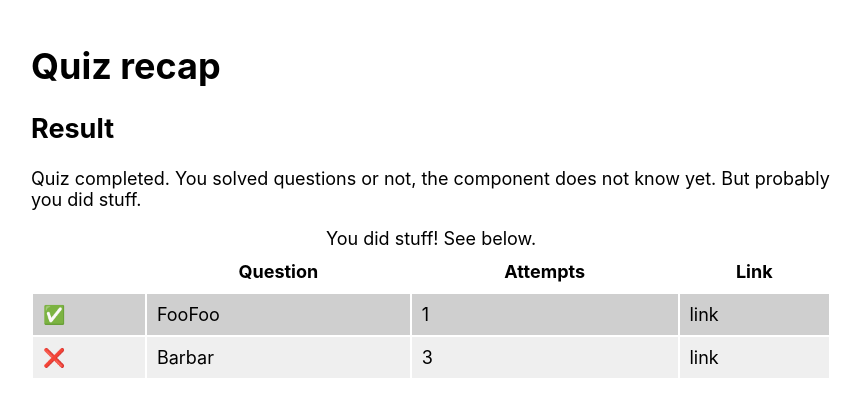
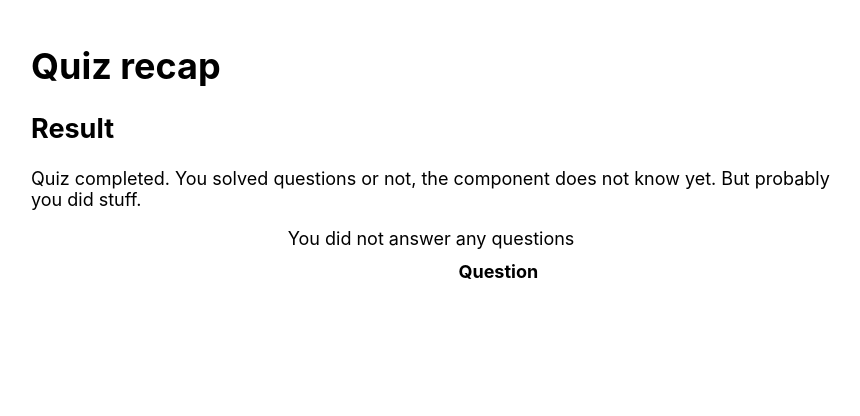
Before and after one commit to openHPI/quiz-recap, a React (Create React App) app: page / in a window 1280 px wide. Both pictures are taken after a click on the button "End Quiz". Shown: the top 416 px of the page, without its empty margins (209-1069 px from the left). Built offline with nearby package versions, Linux system fonts and the light colour scheme.

Commit message:
Show real results

```diff
--- a/src/App.tsx
+++ b/src/App.tsx
@@ -20,22 +20,6 @@ function App(data: Data) {
   useEffect(() => {
     setQuestion(data.questions[questionIndex]);
     setAnswers(getAnswers(data.questions[questionIndex], data.answers));
-    setResults([
-      {
-        id: '1',
-        correct: true,
-        text: 'FooFoo',
-        attempts: 1,
-        link: 'link',
-      },
-      {
-        id: '2',
-        correct: false,
-        text: 'Barbar',
-        attempts: 3,
-        link: 'link',
-      },
-    ]);
   }, [data, questionIndex]);
 
   const nextQuestion = () => {
@@ -51,6 +35,18 @@ function App(data: Data) {
     setQuizEnded(true);
   };
 
+  const addToResult = (question: Question, correctlyAnswered: boolean) => {
+    setResults([
+      ...results,
+      {
+        question: question,
+        correctlyAnswered: correctlyAnswered,
+        attempts: 0,
+        link: 'link',
+      },
+    ]);
+  };
+
   return (
     <div className="App">
       <h1>Quiz recap</h1>
@@ -60,6 +56,7 @@ function App(data: Data) {
             question={question}
             answers={answers}
             nextQuestion={nextQuestion}
+            handleResult={addToResult}
           ></Form>
           <button type="button" onClick={handleEndQuiz}>
             End Quiz
--- a/src/components/Form.tsx
+++ b/src/components/Form.tsx
@@ -9,10 +9,12 @@ const Form = ({
   question,
   answers,
   nextQuestion,
+  handleResult,
 }: {
   question: Question;
   answers: Answer[];
   nextQuestion: Function;
+  handleResult: Function;
 }) => {
   const [isCorrect, setIsCorrect] = useState(false);
   const [submitted, setSubmitted] = useState(false);
@@ -50,9 +52,11 @@ const Form = ({
 
   const submitHandler = (event: FormEvent) => {
     event.preventDefault();
-    setIsCorrect(validateSelectionIsCorrect(answers, selections));
+    const correctlyAnswered = validateSelectionIsCorrect(answers, selections);
+    setIsCorrect(correctlyAnswered);
     setSubmitted(true);
     setSelections([]);
+    handleResult(question, correctlyAnswered);
   };
 
   const handleNextQuestion = () => {
--- a/src/components/Result.tsx
+++ b/src/components/Result.tsx
@@ -10,23 +10,27 @@ const Result = ({ results }: { results: ResultType[] }) => {
         yet. But probably you did stuff.
       </p>
       <table>
-        <caption>You did stuff! See below.</caption>
+        <caption>
+          {results.length
+            ? 'You did stuff! See below.'
+            : 'You did not answer any questions'}
+        </caption>
         <thead>
           <tr>
             <th></th>
             <th>Question</th>
-            <th>Attempts</th>
-            <th>Link</th>
+            {/* <th>Attempts</th>
+            <th>Link</th> */}
           </tr>
         </thead>
         <tbody>
           {results.map((result: ResultType) => {
             return (
-              <tr key={result.id}>
-                <td>{result.correct ? '✅' : '❌'}</td>
-                <td>{result.text}</td>
-                <td>{result.attempts}</td>
-                <td>{result.link}</td>
+              <tr key={result.question.id}>
+                <td>{result.correctlyAnswered ? '✅' : '❌'}</td>
+                <td>{result.question.text}</td>
+                {/* <td>{result.attempts}</td>
+                <td>{result.link}</td> */}
               </tr>
             );
           })}
--- a/src/types.ts
+++ b/src/types.ts
@@ -29,9 +29,8 @@ export interface Answer {
 }
 
 export type ResultType = {
-  id: string;
-  correct: boolean;
-  text: string;
+  question: Question;
+  correctlyAnswered: boolean;
   attempts: number;
   link: string;
 };
```
